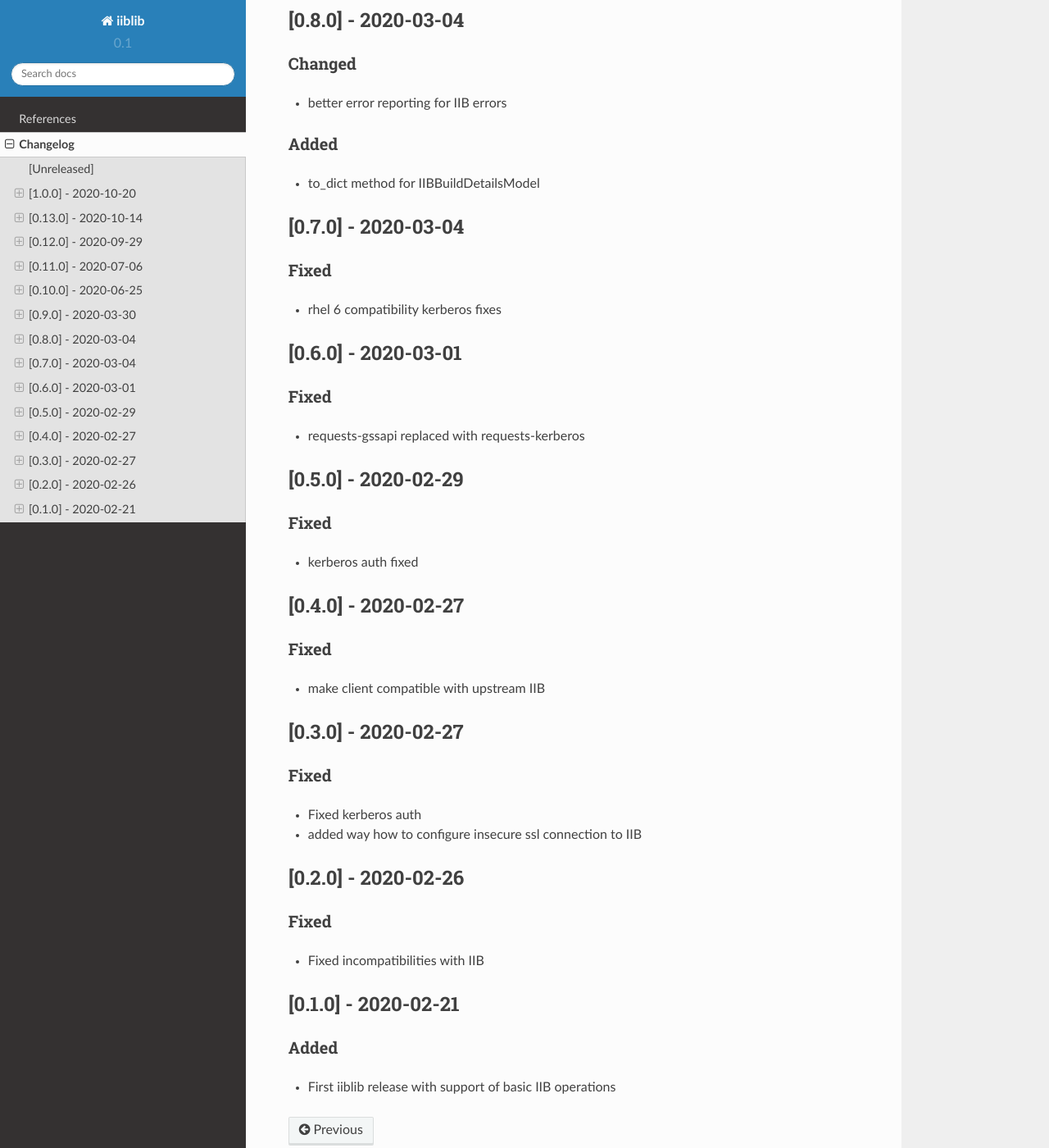
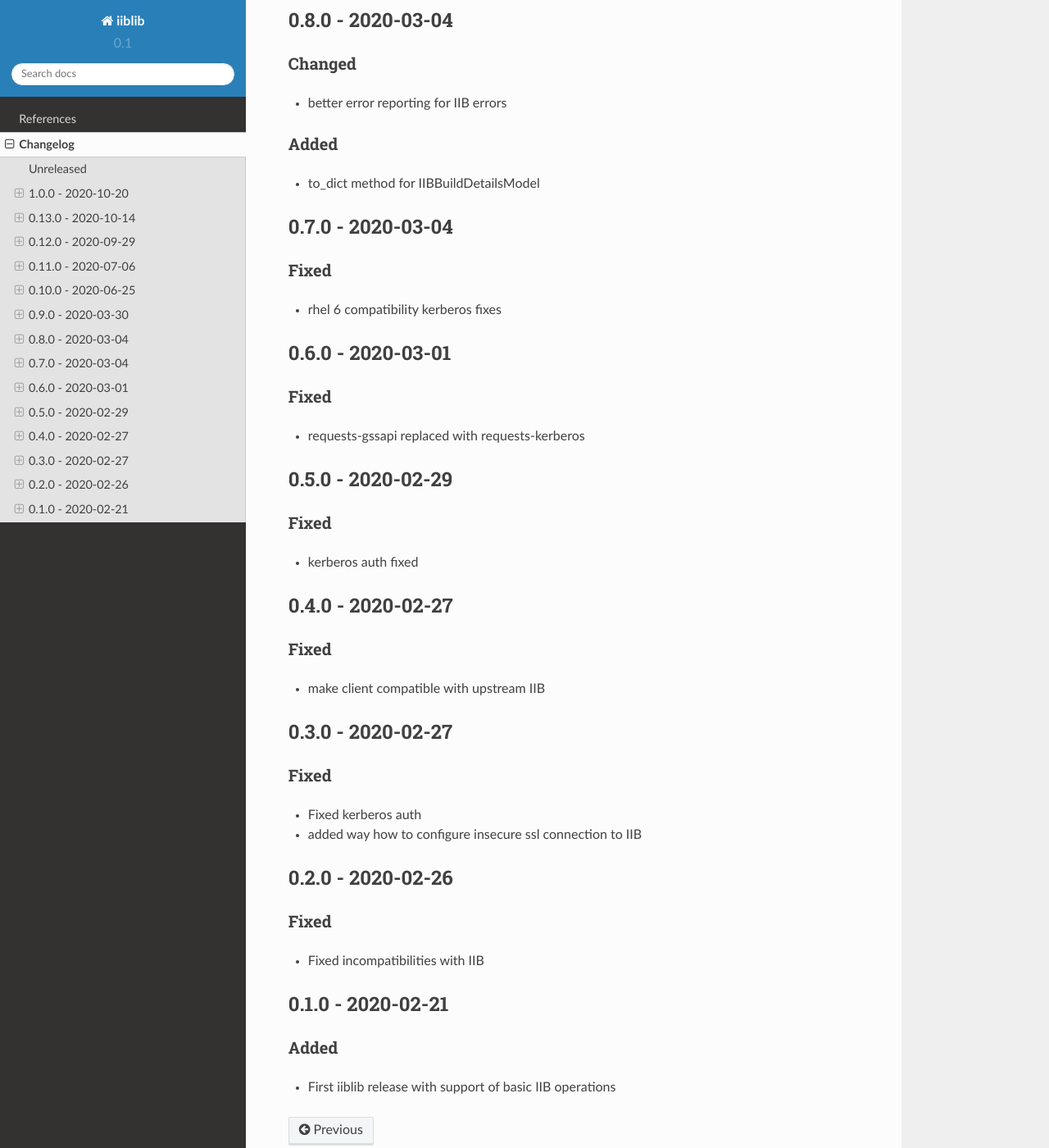
Before and after one commit to release-engineering/iiblib, a Sphinx documentation site: the page built from docs/source/CHANGELOG.md, in a window 1280 px wide and 1400 px high, scrolled down 1764 px. Shown: the whole window at 82% size. Built offline with Sphinx 7.4.7 and the Read the Docs theme 2.0.0, drawn with Linux system fonts in a browser that asks for light colours; some of the changed text lies outside the part shown.

```diff
--- a/docs/source/CHANGELOG.md
+++ b/docs/source/CHANGELOG.md
@@ -5,22 +5,22 @@ All notable changes to this project will be documented in this file.
 The format is based on [Keep a Changelog](https://keepachangelog.com/en/1.0.0/),
 and this project adheres to [Semantic Versioning](https://semver.org/spec/v2.0.0.html).
 
-## [Unreleased]
+## Unreleased
 
 - N/A
 
-## [1.0.0] - 2020-10-20
+## 1.0.0 - 2020-10-20
 
 ### Changed
  - Version set to 1.0.0 to indicate stable release
 
-## [0.13.0] - 2020-10-14
+## 0.13.0 - 2020-10-14
 
 ### Changed
  - Rename file iibclient.py to iib_client.py
  - Create new files for classes from iib_client.py
 
-## [0.12.0] - 2020-09-29
+## 0.12.0 - 2020-09-29
 
 ### Added
 
@@ -31,7 +31,7 @@ and this project adheres to [Semantic Versioning](https://semver.org/spec/v2.0.0
  - 'bundles' is now an optional parameter in IIB requests
  - 'binary_image' is now an optional parameter in IIB requests
 
-## [0.11.0] - 2020-07-06
+## 0.11.0 - 2020-07-06
 
 ### Added
 
@@ -42,7 +42,7 @@ and this project adheres to [Semantic Versioning](https://semver.org/spec/v2.0.0
 
  - retry is now triggered for all 5xx HTTP status codes (500-511)
 
-## [0.10.0] - 2020-06-25
+## 0.10.0 - 2020-06-25
 
 ### Fixed
 
@@ -57,13 +57,13 @@ and this project adheres to [Semantic Versioning](https://semver.org/spec/v2.0.0
 
 - password-based auth to token by replacing content-delivery-release-bot
 
-## [0.9.0] - 2020-03-30
+## 0.9.0 - 2020-03-30
 
 ### Added
 
 - added overwrite_from_index param support
 
-## [0.8.0] - 2020-03-04
+## 0.8.0 - 2020-03-04
 
 ### Changed
 
@@ -73,44 +73,44 @@ and this project adheres to [Semantic Versioning](https://semver.org/spec/v2.0.0
 
 - to_dict method for IIBBuildDetailsModel
 
-## [0.7.0] - 2020-03-04
+## 0.7.0 - 2020-03-04
 
 ### Fixed
 
 - rhel 6 compatibility kerberos fixes
 
-## [0.6.0] - 2020-03-01
+## 0.6.0 - 2020-03-01
 
 ### Fixed
 
 - requests-gssapi replaced with requests-kerberos
 
-## [0.5.0] - 2020-02-29
+## 0.5.0 - 2020-02-29
 
 ### Fixed
 
 - kerberos auth fixed
 
-## [0.4.0] - 2020-02-27
+## 0.4.0 - 2020-02-27
 
 ### Fixed
 
 - make client compatible with upstream IIB
 
-## [0.3.0] - 2020-02-27
+## 0.3.0 - 2020-02-27
 
 ### Fixed
 
 - Fixed kerberos auth
 - added way how to configure insecure ssl connection to IIB
 
-## [0.2.0] - 2020-02-26
+## 0.2.0 - 2020-02-26
 
 ### Fixed
 
 - Fixed incompatibilities with IIB
 
-## [0.1.0] - 2020-02-21
+## 0.1.0 - 2020-02-21
 
 ### Added
 - First iiblib release with support of basic IIB operations
```
